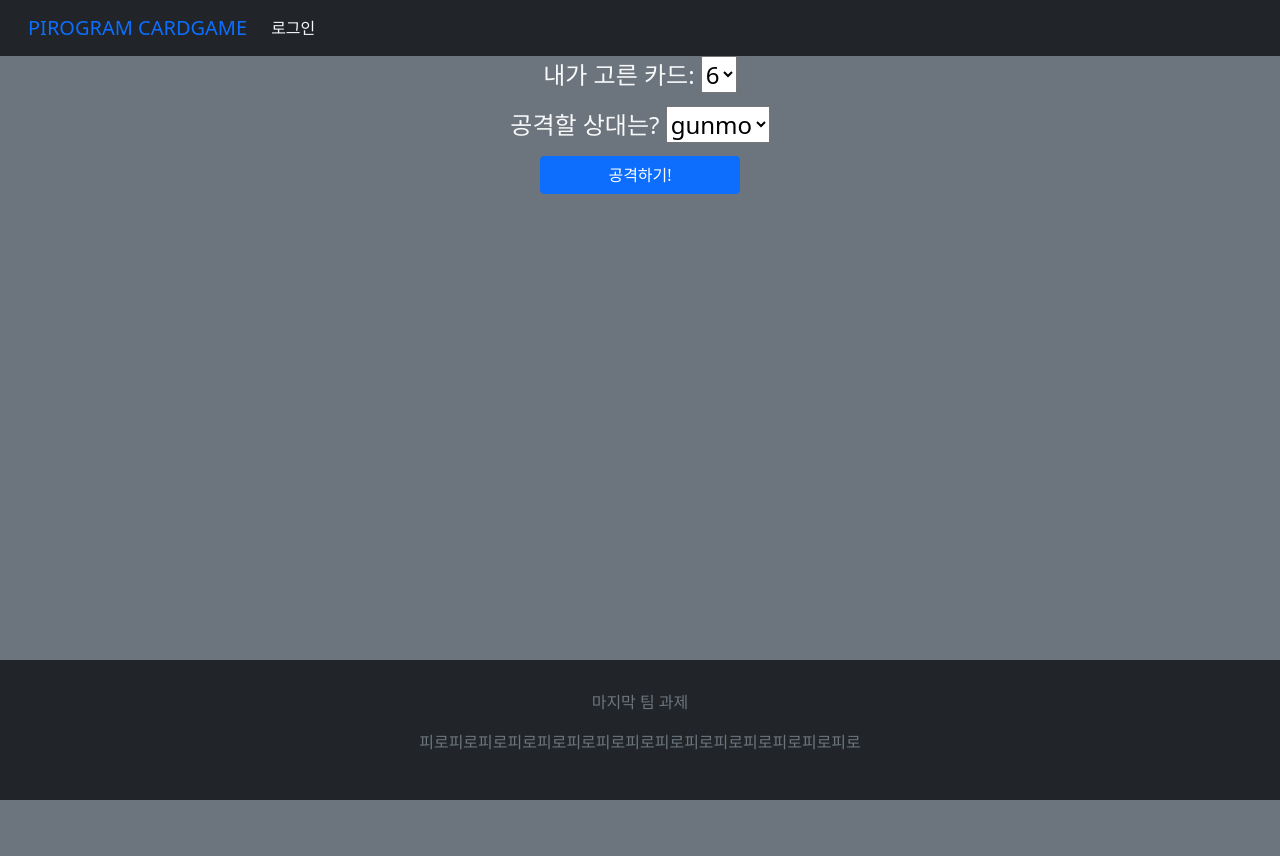
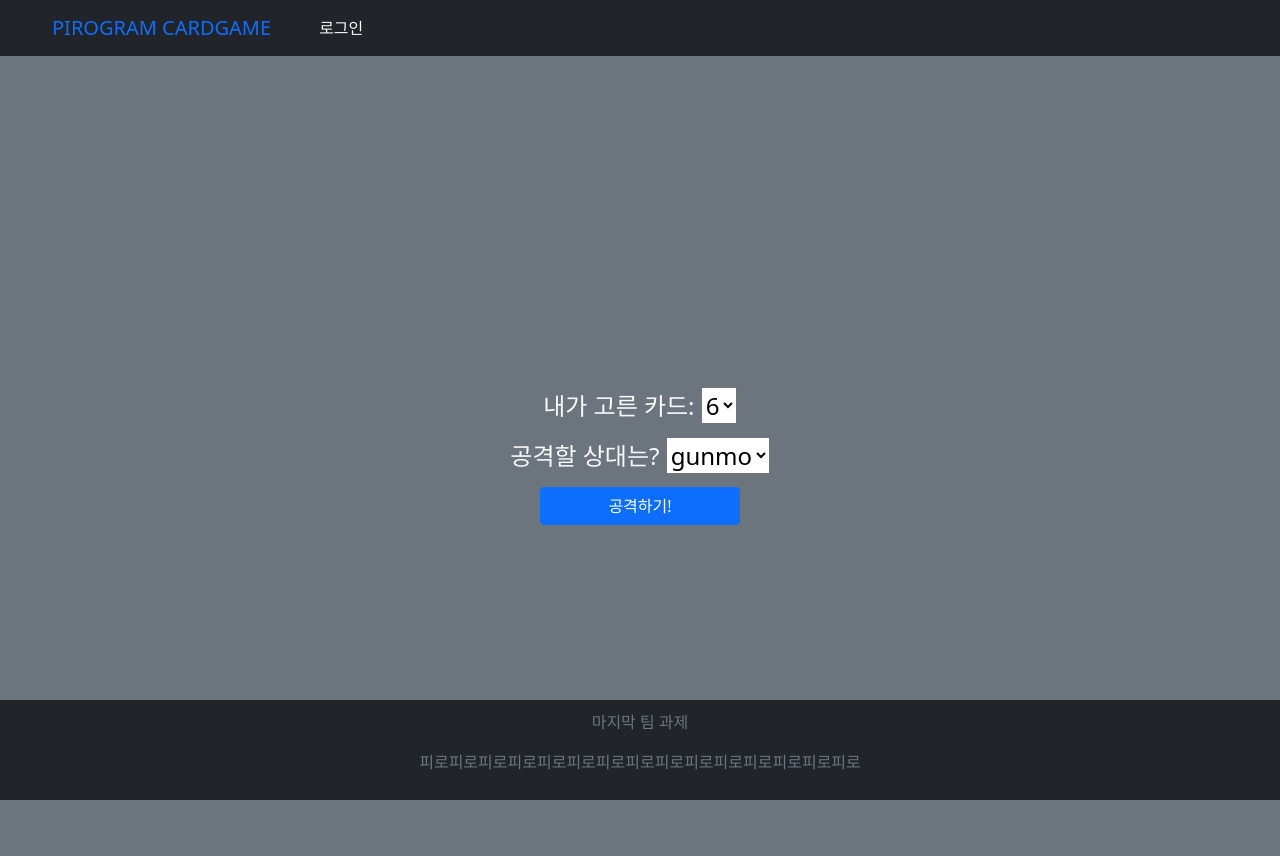
Before and after one commit to jimin-kiim/Piro15_CardGame_04, a Django app: page /attack/ in a window 1280 px wide. Before the commit the page ends 800 px from the top, so only its background shows below. Run offline with Django 3.2, Linux system fonts and the light colour scheme; data comes from the database, SQL or seed files in the repository; both versions use the stored data as it was after the commit; some libraries are stand-ins or nearby versions.

Commit message:
[Edit] base.html

```diff
--- a/PiroCardGame/users/templates/users/base.html
+++ b/PiroCardGame/users/templates/users/base.html
@@ -30,17 +30,17 @@
 </head>
 <body class="bg-secondary text-dark ">
     {% load static %} <!--static 폴더에 있는걸 업로드하는거-->
-    <nav class="navbar navbar-expand-lg navbar-light bg-dark">
+    <nav class="navbar navbar-expand-lg navbar-light bg-dark sticky-top">
         <div class="container-fluid">
-          <a class="navbar-brand" href="{% url 'users:main' %}"> <!--navbar누르면 list로 감-->
-            <span class="text-primary">PIROGRAM CARDGAME</span>
-          </a>
-          <button class="navbar-toggler" type="button" data-bs-toggle="collapse" data-bs-target="#navbarSupportedContent" aria-controls="navbarSupportedContent" aria-expanded="false" aria-label="Toggle navigation">
+          <button class="navbar-toggler" type="button" data-bs-toggle="collapse" data-bs-target="#navbarText" aria-controls="navbarText" aria-expanded="false" aria-label="Toggle navigation">
             <span class="navbar-toggler-icon"></span>
           </button>
+          <a class="navbar-brand" href="{% url 'users:main' %}"> <!--navbar누르면 list로 감-->
+            <span class="text-primary mx-4">PIROGRAM CARDGAME</span>
+          </a>
 
           <div class="collapse navbar-collapse" id="navbarSupportedContent">
-            <ul class="navbar-nav me-auto mb-2 mb-lg-0">
+            <ul class="navbar-nav">
                 {% if user.is_authenticated %}
               <li class="nav-item">
                 <a class="nav-link text-light" href="{% url 'users:attack' %}">게임하기</a>
@@ -63,8 +63,8 @@
       </nav>
 <!-- ↑: Navbar코드 ↓:코드 들어갈것 -->
 
-    <div class="align-middle" >
-      <div class="row" style="float: none;">
+    <div class="container d-flex flex-column justify-content-center" style="height:100vh;">
+      <div class="row align-self-center" style="float: none;">
         <div class="col align-self-center" style="float: none; margin:0 auto;">
         {% block content %}
         {% endblock content %}
@@ -72,7 +72,7 @@
     </div>
     </div>
     <div class="text-center  text-secondary" >
-        <footer class="bg-dark" style="position : fixed; bottom:0; padding:30px; width: 100%; ">
+        <footer class="bg-dark" style="position : fixed; bottom:0; padding:10px; width: 100%; ">
         <p> 마지막 팀 과제 </p>
         <p> 피로피로피로피로피로피로피로피로피로피로피로피로피로피로피로</p>
         </footer>
```
Also changed, not shown: PiroCardGame/db.sqlite3.
